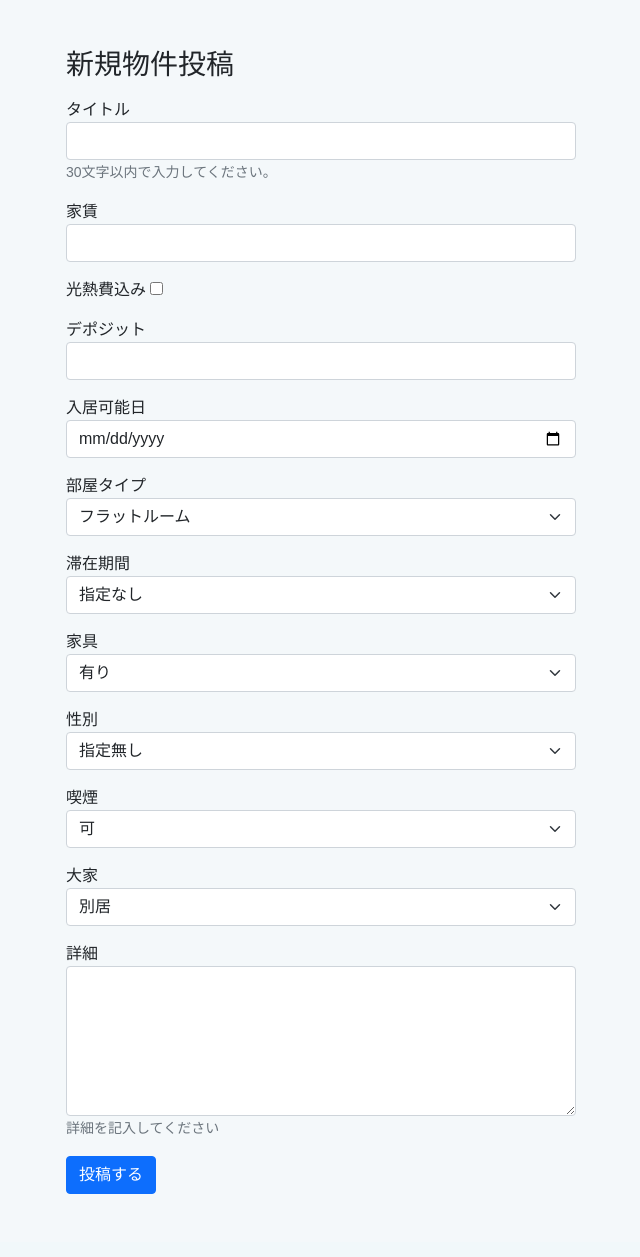
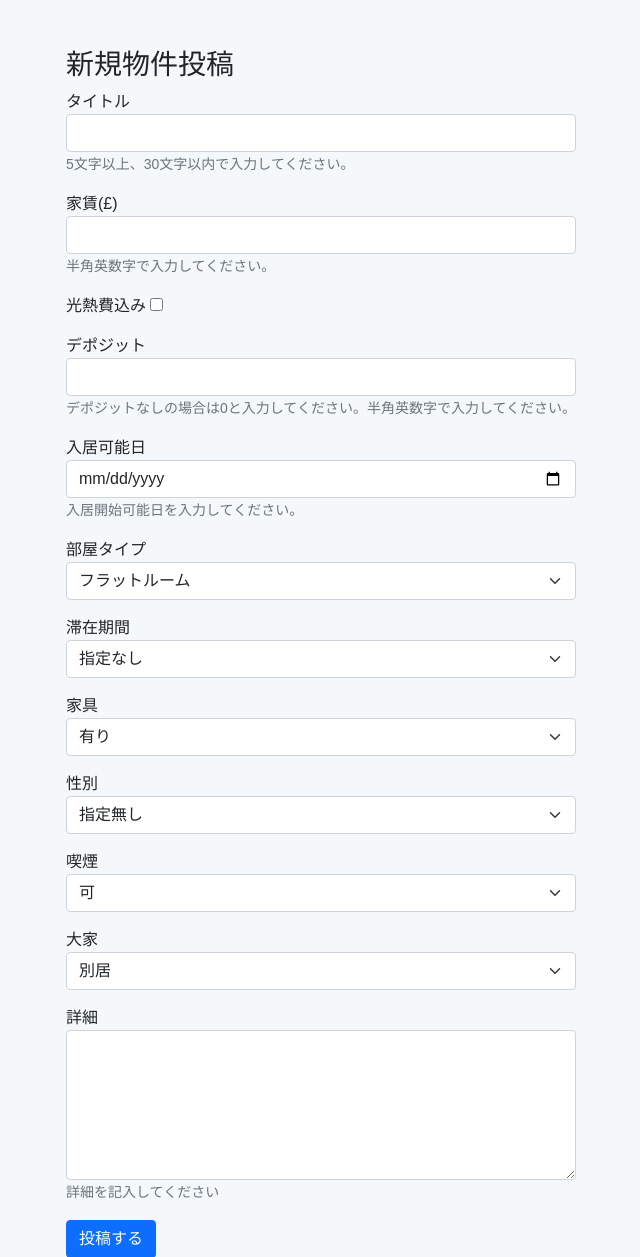
Before and after one commit to irmk323/Remixb, a Flask app: page /create in a window 1280 px wide. Shown: the part 90-1347 px from the top of the page, without its empty margins (64-704 px from the left). Before the commit the page ends 1284 px from the top, so only its background shows below. Run offline with Flask 2, Linux system fonts and the light colour scheme.

Commit message:
improved create form

```diff
--- a/forms.py
+++ b/forms.py
@@ -3,6 +3,8 @@ from wtforms import EmailField, PasswordField, BooleanField, SubmitField,DateFie
 from wtforms.validators import DataRequired, Email,Regexp,InputRequired
 from wtforms import (EmailField, PasswordField, BooleanField,
    SubmitField, StringField ,TextAreaField)
+
+message_required="この項目は必須項目です。"
 
 class LoginForm(FlaskForm):
 
@@ -24,14 +26,13 @@ class MessageForm(FlaskForm):
     submit = SubmitField('Submit')
 
 class NewpostForm(FlaskForm):
-   title = StringField('タイトル', validators=[DataRequired()])
-   detail = TextAreaField('詳細', validators=[DataRequired()])
-   # monthly_rent = StringField('家賃', validators=[Regexp("^[a-zA-Z0-9]+$")])
-   monthly_rent = StringField('家賃')
+   title = StringField('タイトル', validators=[DataRequired(message=message_required)])
+   detail = TextAreaField('詳細', validators=[DataRequired(message=message_required)])
+   monthly_rent = StringField('家賃', validators=[Regexp("^[0-9]+$" ,message="半角数字で入力してください"),DataRequired(message=message_required)])
    is_bill_included = BooleanField('光熱費込み',render_kw={'value': 'True'}, false_values={False, 'false', ''})
    # deposit = StringField('デポジット', validators=[Regexp("^[a-zA-Z0-9]+$")])
-   deposit = StringField('デポジット')
-   start_date = DateField('入居可能日')
+   deposit = StringField('デポジット', validators=[Regexp("^[0-9]+$" ,message="半角数字で入力してください"),DataRequired(message=message_required)])
+   start_date = DateField('入居可能日',validators=[InputRequired(message="入居可能開始日を入力してください")])
    room_type = SelectField('部屋タイプ', choices=[('flat', 'フラットルーム'), ('studio', 'スタジオ'), ('rent', '賃貸物件')])
    duration = SelectField('滞在期間', choices=[('0', '指定なし'), ('1', '1ヶ月以内'), ('3', '3ヶ月以内'), ('6', '6ヶ月以内'),('12', '1年以内'),('24', '2年以内'),('25', 'それ以上')])
    is_furnished = SelectField('家具', choices=[('True', '有り'), ('False', '無し')],coerce=lambda x: True if x == 'True' else False)
@@ -40,9 +41,9 @@ class NewpostForm(FlaskForm):
    with_landload = SelectField('大家', choices=[('False', '別居'),('True', '同居')], validators=[InputRequired()],coerce=lambda x: True if x == 'True' else False)
    submit = SubmitField('投稿する')
 
-   # def validate_title(self, title):
-   #    if len(title.data) < 5:
-   #       raise ValidationError("タイトルを5文字以上入力してください")
+   def validate_title(self, title):
+      if len(title.data) < 5:
+         raise ValidationError("タイトルを5文字以上入力してください")
 
    # def validate_tags(self, tags):
    #    tag_list = tags.data.strip().split(",")
--- a/templates/create.html
+++ b/templates/create.html
@@ -5,8 +5,8 @@
     <div class="container">
         <div class="p-5">
             <h3>新規物件投稿</h3>
-            <form action="/create" method='POST'>
-                <p>
+            <form action="/create" method='POST' novalidate="novalidate">
+                <!-- <p>
                     {% with messages = get_flashed_messages() %}
                       {% if messages %}
                         {% for message in messages %}
@@ -14,19 +14,23 @@
                         {% endfor %}
                       {% endif %}
                     {% endwith %}
-                    </p>
+                    </p> -->
+                {{ form.hidden_tag() }}
                 <div>{{ form.title.label() }}</div>
-                {{ form.hidden_tag() }}
                 <div class="form-group pb-3">
                 {% for error in form.title.errors %}
                     <span style="color: red;">{{ error }}</span>
                 {% endfor %}
                     {{ form.title(class="form-control create-form") }}
-                    <small id="title-help" class="form-text text-muted">30文字以内で入力してください。</small>
+                    <small id="title-help" class="form-text text-muted">5文字以上、30文字以内で入力してください。</small>
                 </div>
                 <div class="form-group pb-3">
-                    {{ form.monthly_rent.label() }}
+                    {{ form.monthly_rent.label() }}(£)
+                    {% for error in form.monthly_rent.errors %}
+                    <span style="color: red;">{{ error }}</span>
+                    {% endfor %}
                     {{ form.monthly_rent(class="form-control create-form") }}
+                    <small id="title-help" class="form-text text-muted">半角英数字で入力してください。</small>
                 </div>
                 <div class="form-group pb-3">
                     {{ form.is_bill_included.label() }}
@@ -34,11 +38,19 @@
                 </div>
                 <div class="form-group pb-3">
                     {{ form.deposit.label() }}
+                    {% for error in form.deposit.errors %}
+                    <span style="color: red;">{{ error }}</span>
+                    {% endfor %}
                     {{ form.deposit(class="form-control create-form") }}
+                    <small id="title-help" class="form-text text-muted">デポジットなしの場合は0と入力してください。半角英数字で入力してください。</small>
                 </div>
                 <div class="form-group pb-3">
                     {{ form.start_date.label() }}
+                    {% for error in form.start_date.errors %}
+                    <span style="color: red;">{{ error }}</span>
+                    {% endfor %}
                     {{ form.start_date(class="form-control create-form") }}
+                    <small id="title-help" class="form-text text-muted">入居開始可能日を入力してください。</small>
                 </div>
                 <div class="form-group pb-3">
                     {{ form.room_type.label() }}
@@ -66,6 +78,9 @@
                 </div>
                 <div class="form-group pb-3">
                     {{ form.detail.label() }}
+                    {% for error in form.detail.errors %}
+                    <span style="color: red;">{{ error }}</span>
+                    {% endfor %}
                     {{ form.detail(class="form-control create-form create-text-area") }}
                     <small id="title-help" class="form-text text-muted">詳細を記入してください</small>
                 </div>
--- a/views.py
+++ b/views.py
@@ -130,6 +130,7 @@ def create():
     print(form.validate_on_submit())
     flash(form.errors)
     if form.validate_on_submit():
+
        post = Post(
         title = request.form.get('title'),
         detail = request.form.get('detail'),
@@ -142,7 +143,8 @@ def create():
         gender = request.form.get('gender'),
         is_smorkable = True if request.form.get('is_smorkable') == 'True' else False,
         with_landload =   True if request.form.get('with_landload')  == 'True' else False,
-        start_date = datetime.strptime(request.form.get('start_date'), '%Y-%m-%d')
+        start_date = datetime.strptime(request.form.get('start_date'), '%Y-%m-%d'),
+        created_at = datetime.now()
        )
        db.session.add(post)
        db.session.commit()
```
